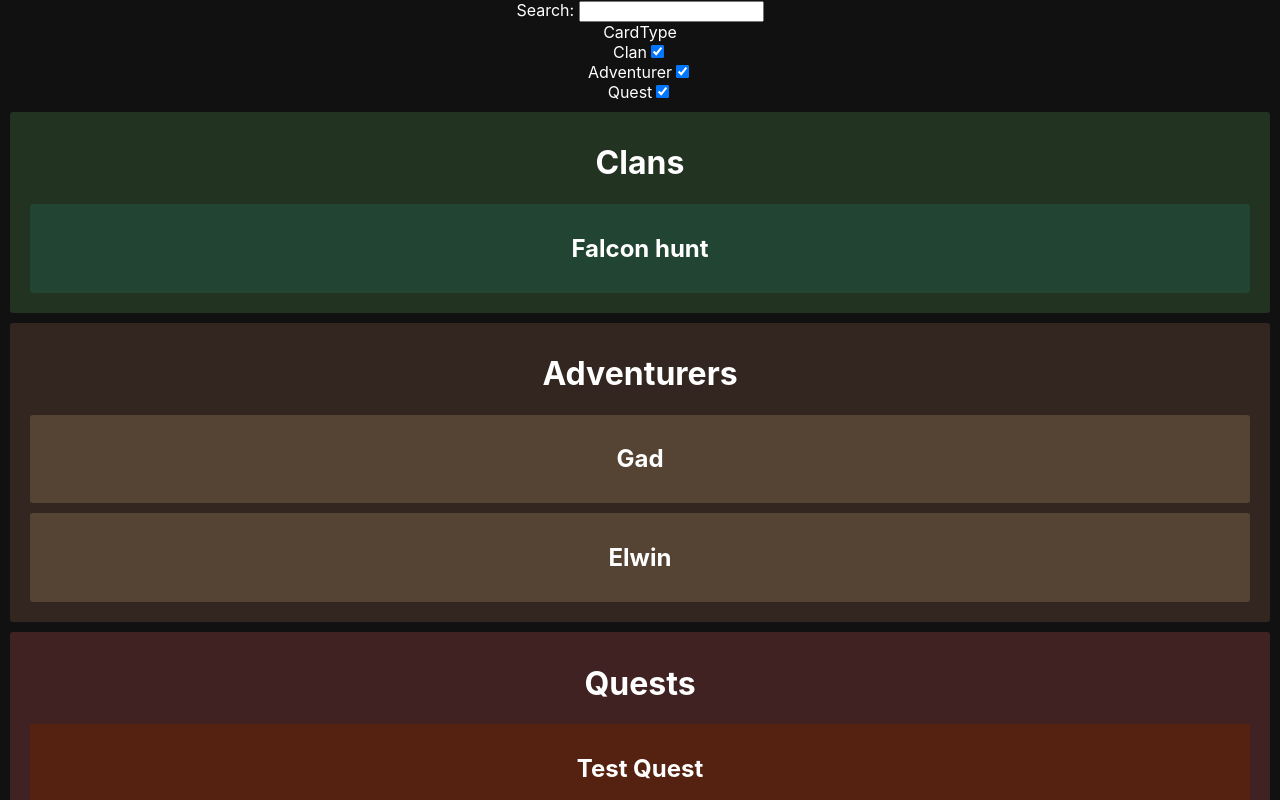
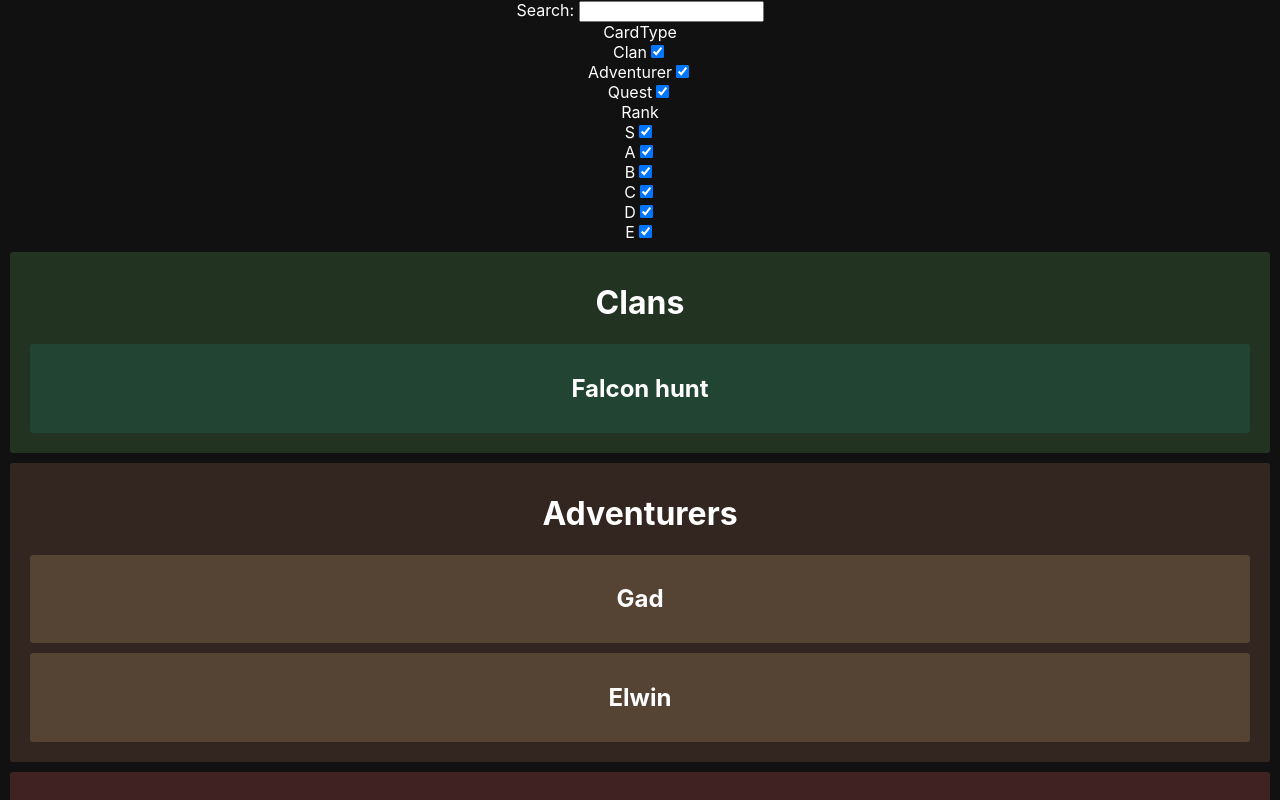
Before and after one commit to claytonweller/fantasy, a React (Create React App) app: page / in a window 1280 px wide. Shown: the top 800 px of the page. Built offline with nearby package versions, Linux system fonts and the light colour scheme.

Commit message:
Generic options

```diff
--- a/src/App.tsx
+++ b/src/App.tsx
@@ -9,14 +9,15 @@ import { getQuests } from './data/getQuests';
 import CardGroup from './components/CardGroup';
 import { CardTypes } from './types/Card';
 import Search from './components/Search';
+import { Ranks } from './types/Ranks';
+import { useCardTypeFilter } from './hooks/useCardTypeFilter';
+import { useCardRankFilter } from './hooks/useCardRankFilter';
 
 function App() {
   const [searchText, setSearchText] = useState('')
-  const cardFilterValues = Object.values(CardTypes).reduce((prev, ct) =>{
-    return {...prev, [ct]: true}
-  },{} as {[key in CardTypes]: boolean})
 
-  const [cardTypeFilters, setCardTypeFilters] = useState(cardFilterValues)
+  const [cardTypeFilters, setCardTypeFilters] = useCardTypeFilter()
+  const [cardRankFilters, setCardRankFilters] = useCardRankFilter()
 
   const clans = getClans()
   const allClans = clans.map((c, i) =>{
@@ -40,6 +41,8 @@ function App() {
           setSearchText={setSearchText}
           cardTypeFilters={cardTypeFilters}
           setCardTypeFilters={setCardTypeFilters}
+          cardRankFilters={cardRankFilters}
+          setCardRankFilters={setCardRankFilters}
         />
         <CardGroup
           cardTypeFilters={cardTypeFilters}
--- a/src/components/Search.tsx
+++ b/src/components/Search.tsx
@@ -1,35 +1,23 @@
 import { CardTypes } from "../types/Card"
+import { Ranks } from "../types/Ranks"
+import {createCheckboxesFromEnumFilter} from '../utils/createCheckboxesFromEnumFilter'
 
 export default function Search(props:{
   setSearchText: React.Dispatch<React.SetStateAction<string>>
-  setCardTypeFilters: React.Dispatch<React.SetStateAction<any>>
+  setCardTypeFilters: React.Dispatch<React.SetStateAction<{[key in CardTypes]: boolean}>>
   cardTypeFilters: {[key in CardTypes]: boolean}
+  setCardRankFilters: React.Dispatch<React.SetStateAction<{[key in Ranks]: boolean}>>
+  cardRankFilters: {[key in Ranks]: boolean}
 }){
-  const {setSearchText, setCardTypeFilters, cardTypeFilters} = props
+  const {setSearchText, setCardTypeFilters, cardTypeFilters, setCardRankFilters, cardRankFilters} = props
   const onSearchInputChange = (event: React.ChangeEvent<HTMLInputElement>) =>{
     setSearchText(event.target.value)
   }
-  const cardOptions = Object.entries(cardTypeFilters).map(([cardType, checked]) =>{
-    const id = `cardType${cardType}`
-    return(
-      <div>
-        <label htmlFor={id}>{cardType}</label>
-        <input
-          id={id}
-          name={id}
-          type='checkbox'
-          checked={checked}
-          onClick={()=>{
-            console.warn(cardType)
-            if(!(cardType in CardTypes)) return console.warn('CardType not recognized');
-            const coerced = cardType as CardTypes
-            const updated = {...cardTypeFilters, [coerced]: !cardTypeFilters[coerced]}
-            setCardTypeFilters(updated)
-          }}
-        />
-      </div>
-    )
-  })
+  const typeOptions = createCheckboxesFromEnumFilter(cardTypeFilters, setCardTypeFilters)
+
+  const rankOptions = createCheckboxesFromEnumFilter(cardRankFilters, setCardRankFilters)
+
+
   return(
     <div>
       <div>
@@ -43,7 +31,12 @@ export default function Search(props:{
       </div>
       <div>
         <label htmlFor='clan'>CardType </label>
-        {cardOptions}
+        {typeOptions}
+
+      </div>
+      <div>
+        <label htmlFor='clan'>Rank </label>
+        {rankOptions}
       </div>
 
 
--- /dev/null
+++ b/src/hooks/useCardRankFilter.ts
@@ -0,0 +1,9 @@
+import { useState } from "react"
+import { Ranks } from "../types/Ranks"
+
+export function useCardRankFilter(){
+  const rankFilterValues = Object.values(Ranks).reduce((prev, ct) =>{
+    return {...prev, [ct]: true}
+  },{} as {[key in Ranks]: boolean})
+  return useState(rankFilterValues)
+}
--- /dev/null
+++ b/src/hooks/useCardTypeFilter.ts
@@ -0,0 +1,9 @@
+import { useState } from "react"
+import { CardTypes } from "../types/Card"
+
+export function useCardTypeFilter(){
+  const cardFilterValues = Object.values(CardTypes).reduce((prev, ct) =>{
+    return {...prev, [ct]: true}
+  },{} as {[key in CardTypes]: boolean})
+  return useState(cardFilterValues)
+}
--- /dev/null
+++ b/src/utils/createCheckboxesFromEnumFilter.tsx
@@ -0,0 +1,27 @@
+import React from "react"
+
+export function createCheckboxesFromEnumFilter<T extends {[key:string]: boolean}> (
+  filter:T ,
+  set:React.Dispatch<React.SetStateAction<T>>
+){
+  const options = Object.entries(filter).map(([cardType, checked]) =>{
+    const id = `cardType${cardType}`
+    return(
+      <div>
+        <label htmlFor={id}>{cardType}</label>
+        <input
+          id={id}
+          name={id}
+          type='checkbox'
+          checked={checked}
+          onClick={()=>{
+            const updated = {...filter, [cardType]: !filter[cardType]}
+            set(updated)
+          }}
+        />
+      </div>
+    )
+  })
+  return options
+
+}
```
Also changed, not shown: src/types/Ranks.ts (line endings or trailing spaces).
